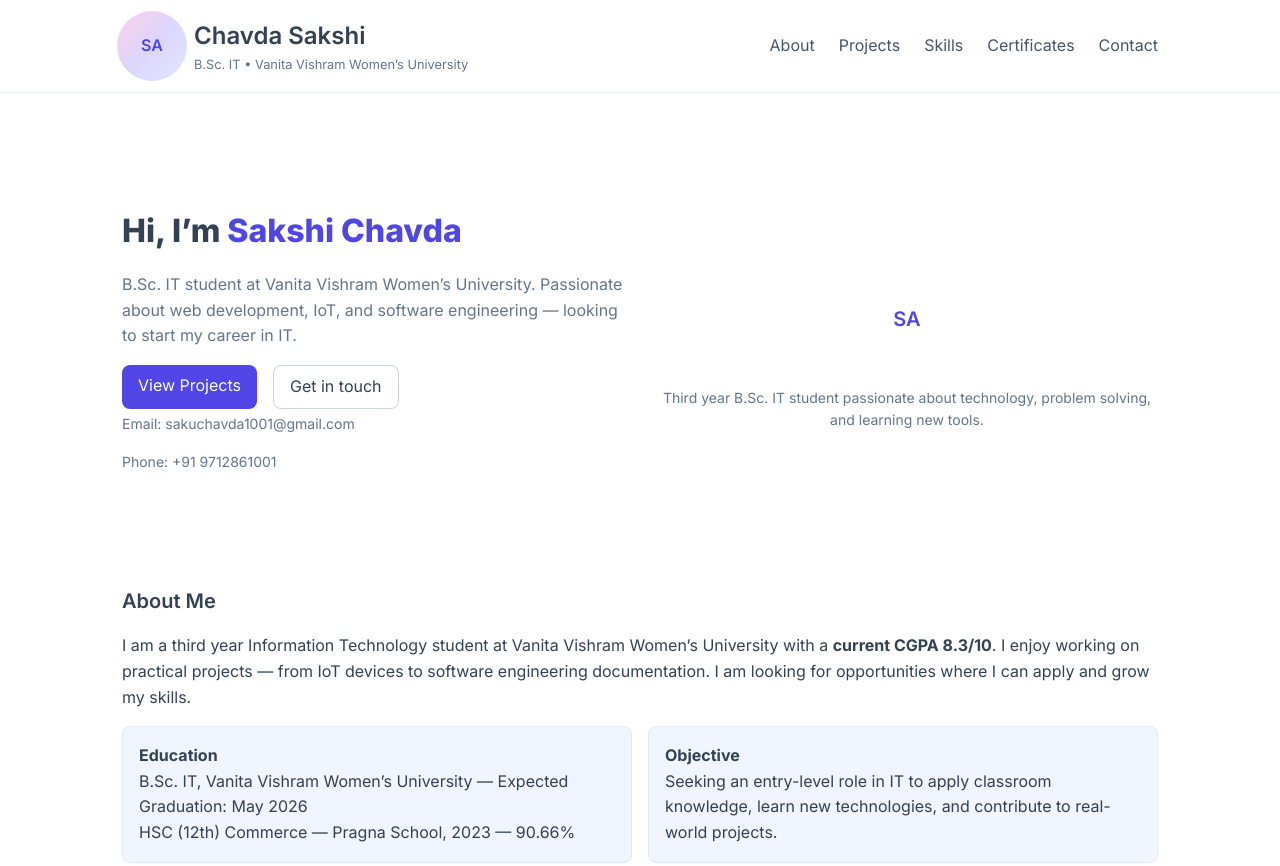
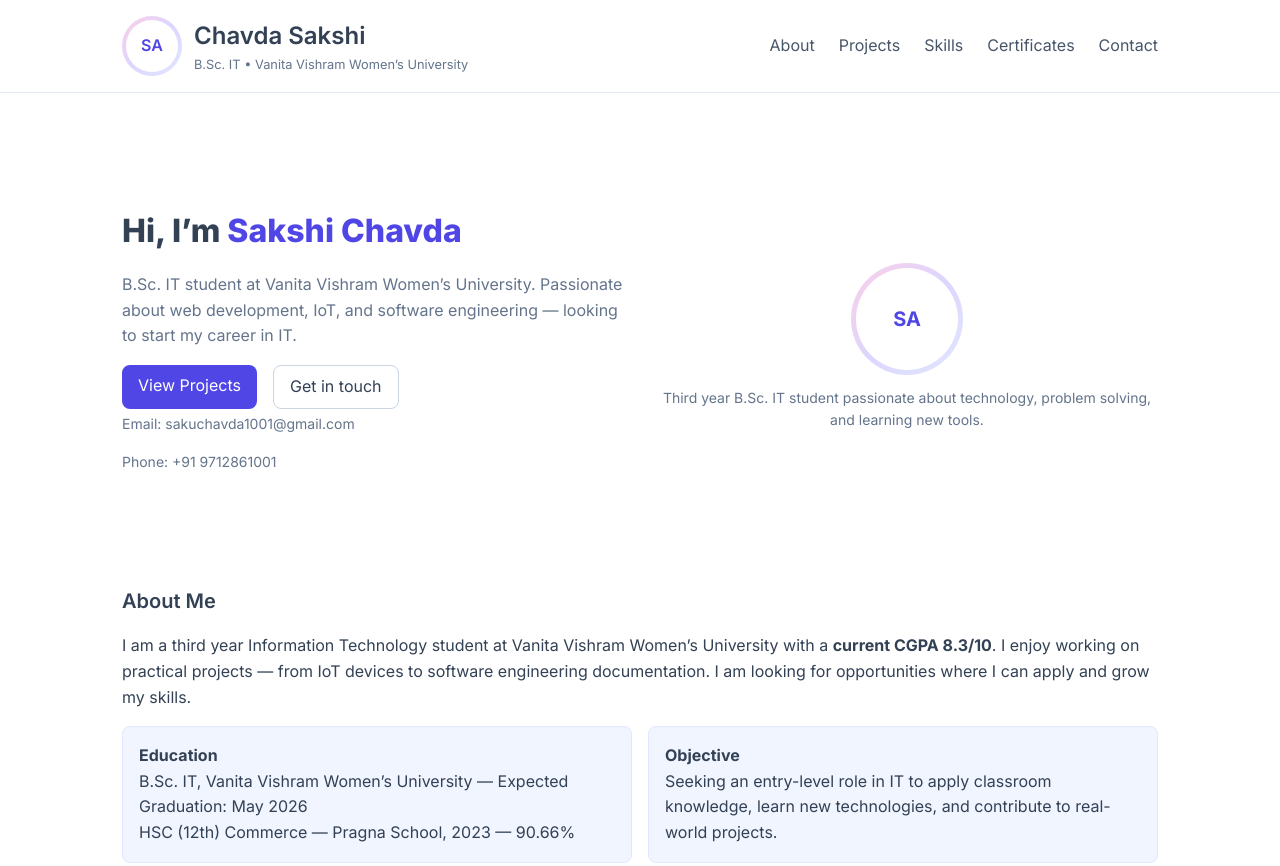
Before and after one commit to Sakshi-Chavda/Portfolio, a plain HTML site: page index.html in a window 1280 px wide. Shown: the top 866 px of the page. Drawn offline with Linux system fonts and the light colour scheme.

Commit message:
Update style.css

```diff
--- a/style.css
+++ b/style.css
@@ -12,12 +12,31 @@ nav { display: flex; justify-content: space-between; align-items: center; paddin
 .logo { display: flex; align-items: center; gap: 0.75rem; }
 .logo h1 { font-weight: 600; }
 .logo p { font-size: 0.8rem; color: #64748b; }
-.avatar { width: 40px; height: 40px; border-radius: 50%; display: flex; align-items: center; justify-content: center; font-weight: 600; color: #4f46e5; background: linear-gradient(to top right, #fbcfe8, #ddd6fe, #e0e7ff); }
+
+/* Avatar with Gradient Ring */
+.avatar {
+  width: 60px;
+  height: 60px;
+  border-radius: 50%;
+  border: 4px solid transparent;
+  background-image: linear-gradient(white, white),
+                    linear-gradient(135deg, #fbcfe8, #ddd6fe, #e0e7ff);
+  background-origin: border-box;
+  background-clip: content-box, border-box;
+  display: flex;
+  align-items: center;
+  justify-content: center;
+  font-weight: 600;
+  color: #4f46e5;
+  font-size: 1rem;
+}
+
+/* Navigation */
 .nav-links { list-style: none; display: flex; gap: 1.5rem; }
 .nav-links a { color: #475569; font-weight: 500; transition: color 0.3s; }
 .nav-links a:hover { color: #4f46e5; }
 
-/* Hero */
+/* Hero Section */
 .hero { display: flex; flex-wrap: wrap; gap: 2rem; align-items: center; padding: 3rem 0; }
 .hero-text { flex: 1; min-width: 300px; }
 .hero-text h2 { font-size: 2rem; font-weight: 800; }
@@ -27,8 +46,26 @@ nav { display: flex; justify-content: space-between; align-items: center; paddin
 .btn-primary { background: #4f46e5; color: #fff; padding: 0.5rem 1rem; border-radius: 0.5rem; font-weight: 500; }
 .btn-secondary { border: 1px solid #cbd5e1; padding: 0.5rem 1rem; border-radius: 0.5rem; color: #334155; }
 .contact-info p { font-size: 0.875rem; margin-top: 0.25rem; }
+
+/* Hero Image with Gradient Ring */
 .hero-image { flex: 1; min-width: 300px; text-align: center; }
-.avatar-large { width: 112px; height: 112px; margin: 0 auto; border-radius: 50%; background: #fff; display: flex; align-items: center; justify-content: center; font-weight: 600; color: #4f46e5; font-size: 1.25rem; }
+.avatar-large {
+  width: 112px;
+  height: 112px;
+  border-radius: 50%;
+  border: 5px solid transparent;
+  background-image: linear-gradient(white, white),
+                    linear-gradient(135deg, #fbcfe8, #ddd6fe, #e0e7ff);
+  background-origin: border-box;
+  background-clip: content-box, border-box;
+  display: flex;
+  align-items: center;
+  justify-content: center;
+  font-weight: 700;
+  color: #4f46e5;
+  font-size: 1.25rem;
+  margin: 0 auto;
+}
 .hero-image p { margin-top: 0.75rem; color: #64748b; font-size: 0.875rem; }
 
 /* Sections */
@@ -47,6 +84,20 @@ section h3 { font-size: 1.25rem; font-weight: 600; margin-bottom: 1rem; }
 .skills-grid h4 { font-weight: 600; margin-bottom: 0.5rem; }
 .skills-grid ul { list-style: disc; margin-left: 1rem; color: #64748b; }
 
+/* Certificates */
+.cert-list {
+  list-style: none;
+  padding: 0;
+  margin-top: 0.5rem;
+}
+.cert-list li { margin-bottom: 0.5rem; }
+.cert-list a {
+  color: #4f46e5;
+  text-decoration: underline;
+  transition: opacity 0.2s;
+}
+.cert-list a:hover { opacity: 0.8; }
+
 /* Footer */
 footer { text-align: center; color: #94a3b8; padding: 1rem 0; border-top: 1px solid #e2e8f0; margin-top: 3rem; }
 
@@ -56,49 +107,3 @@ footer { text-align: center; color: #94a3b8; padding: 1rem 0; border-top: 1px so
   .hero-buttons { justify-content: center; }
   .nav-links { display: none; }
 }
-.cert-list {
-  list-style: none;
-  padding: 0;
-  margin-top: 0.5rem;
-}
-
-.cert-list li {
-  margin-bottom: 0.5rem;
-}
-
-.cert-list a {
-  color: #4f46e5;
-  text-decoration: underline;
-  transition: opacity 0.2s;
-}
-
-.cert-list a:hover {
-  opacity: 0.8;
-}
-.avatar {
-  width: 60px;
-  height: 60px;
-  border-radius: 50%;
-  background: #fff;
-  display: flex;
-  align-items: center;
-  justify-content: center;
-  font-weight: 600;
-  color: #4f46e5;
-  font-size: 1rem;
-  position: relative;
-  z-index: 1;
-}
-
-/* Add circular ring */
-.avatar::before {
-  content: "";
-  position: absolute;
-  top: -5px;
-  left: -5px;
-  width: 70px;  /* avatar size + 10px */
-  height: 70px;
-  border-radius: 50%;
-  background: linear-gradient(135deg, #fbcfe8, #ddd6fe, #e0e7ff); /* gradient ring */
-  z-index: -1; /* behind the avatar */
-}
```
